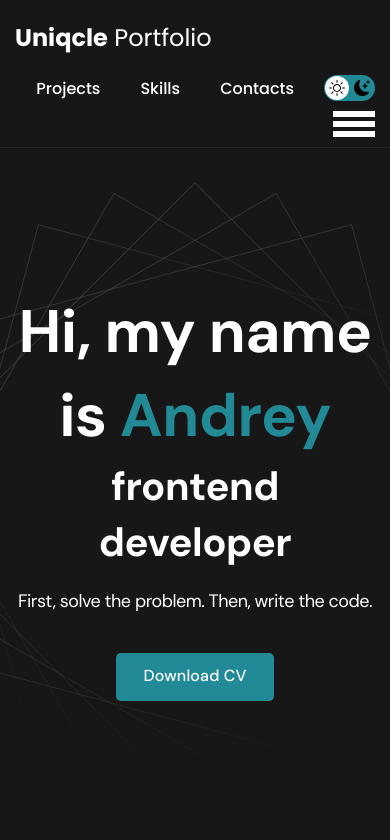
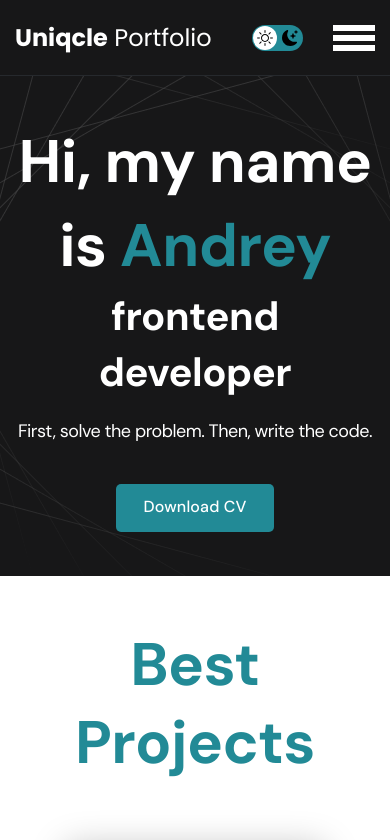
Before and after one commit to uniqcle/portfolio, a React (Create React App) app: page / in a window 390 px wide. Shown: the top 840 px of the page. Built offline with nearby package versions, Linux system fonts and the light colour scheme; grey boxes are pictures that could not be loaded.

Commit message:
dark mode

```diff
--- a/src/App.js
+++ b/src/App.js
@@ -1,7 +1,4 @@
 import { Routes, Route } from "react-router-dom";
-
-import "./styles/reset.css";
-import "./styles/main.css";
 
 import Layout from "./components/layout/Layout";
 import HomePage from "./pages/HomePage";
@@ -9,6 +6,9 @@ import ProjectsPage from "./pages/ProjectsPage";
 import ProjectDetailPage from "./pages/ProjectDetailPage";
 import SkillsPage from "./pages/SkillsPage";
 import ContactsPage from "./pages/ContactsPage";
+
+import "./styles/reset.css";
+import "./styles/main.css";
 
 import { createContext } from "react";
 import { projectsList } from "./helpers/projectList";
--- /dev/null
+++ b/src/components/btnDarkMode/BtnDarkMode.jsx
@@ -0,0 +1,35 @@
+import { useState, useEffect, useRef } from "react";
+import sun from "./sun.svg";
+import moon from "./moon.svg";
+import "./style.css";
+
+const BtnDarkMode = () => {
+  const [darkMode, setDarkMode] = useState("light");
+  const btnRef = useRef(null);
+
+  useEffect(() => {
+    if (darkMode === "dark") {
+      document.body.classList.add("dark");
+      btnRef.current.classList.add("dark-mode-btn--active");
+    } else {
+      document.body.classList.remove("dark");
+      btnRef.current.classList.remove("dark-mode-btn--active");
+    }
+  }, [darkMode]);
+
+  const toggleDarkMode = () => {
+    console.log("toggle dark mode");
+    setDarkMode((state) => (state === "light" ? "dark" : "light"));
+  };
+
+  return (
+    <>
+      <button ref={btnRef} className="dark-mode-btn " onClick={toggleDarkMode}>
+        <img src={sun} className="dark-mode-btn_icon" alt="" />
+        <img src={moon} className="dark-mode-btn_icon" alt="" />
+      </button>
+    </>
+  );
+};
+
+export default BtnDarkMode;
--- /dev/null
+++ b/src/components/btnDarkMode/style.css
@@ -0,0 +1,12 @@
+@media(max-width:620px){
+	.dark-mode-btn{
+		order: 1;
+	}
+}
+
+
+@media(max-width:380px){
+	.dark-mode-btn{
+		display: none;
+	}
+}
--- a/src/components/navBar/Navbar.jsx
+++ b/src/components/navBar/Navbar.jsx
@@ -1,8 +1,8 @@
 import { NavLink } from "react-router-dom";
 import "./style.css";
 
-import sun from "../../imgs/icons/sun.svg";
-import moon from "../../imgs/icons/moon.svg";
+
+import BtnDarkMode from "../btnDarkMode/BtnDarkMode";
 
 const setActiveLink = ({ isActive }) => {
   return isActive ? "nav-list__link nav-list__link--active" : "nav-list__link";
@@ -17,10 +17,7 @@ const Navbar = () => {
             <strong>Uniqcle</strong> Portfolio
           </NavLink>
 
-          <button className="dark-mode-btn ">
-            <img src={sun} className="dark-mode-btn_icon" alt="" />
-            <img src={moon} className="dark-mode-btn_icon" alt="" />
-          </button>
+          <BtnDarkMode />
 
           <ul className="nav-list">
             <li className="nav-list-item">
--- a/src/pages/ProjectDetailPage.jsx
+++ b/src/pages/ProjectDetailPage.jsx
@@ -1,4 +1,4 @@
-import { useEffect, useMemo, useContext } from "react";
+import { useContext } from "react";
 import ProjectDetail from "../components/projectDetail/ProjectDetail";
 import { useParams } from "react-router-dom";
 
--- a/src/styles/main.css
+++ b/src/styles/main.css
@@ -338,9 +338,6 @@ html, body{
 
 
 @media(max-width:620px){
-	.dark-mode-btn{
-		order: 1;
-	}
 
 
 	.mobile-nav__button{
@@ -372,9 +369,3 @@ html, body{
 
 
 }
-
-@media(max-width:380px){
-	.dark-mode-btn{
-		display: none;
-	}
-}
```
Also changed, not shown: src/components/btnDarkMode/moon.svg (renamed from src/imgs/icons/moon.svg), src/components/btnDarkMode/sun.svg (renamed from src/imgs/icons/sun.svg).
